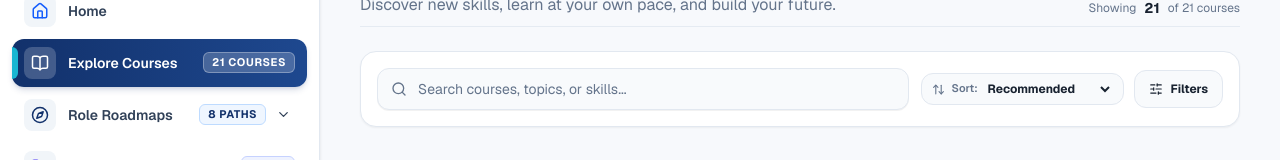
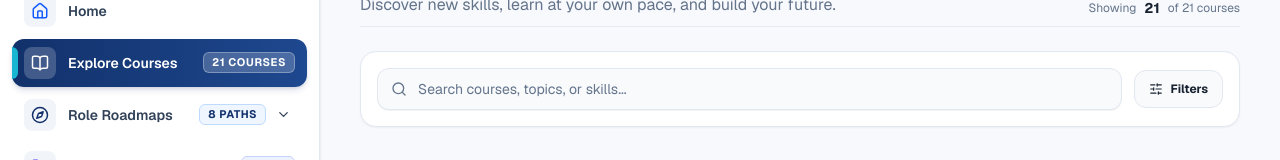
Before and after one commit to slrjdigital-ai/SLRJ-LEARN, a Next.js app: page /courses in a window 1280 px wide. Shown: the part 206-366 px from the top of the page. Built offline with nearby package versions, Linux system fonts and the light colour scheme.

Commit message:
feat: remove sorting dropdown from explore courses header

```diff
--- a/components/courses/ExploreCoursesHeader.tsx
+++ b/components/courses/ExploreCoursesHeader.tsx
@@ -1,6 +1,6 @@
 "use client";
 
-import { Search, Filter, X, BookOpen, SlidersHorizontal, ArrowUpDown } from "lucide-react";
+import { Search, Filter, X, BookOpen, SlidersHorizontal } from "lucide-react";
 
 export type SortOption = "recommended" | "newest" | "popular" | "shortest";
 
@@ -12,8 +12,8 @@ interface ExploreCoursesHeaderProps {
   isFilterOpen: boolean;
   onToggleFilter: () => void;
   activeFilterCount: number;
-  sortBy: SortOption;
-  onSortChange: (sort: SortOption) => void;
+  sortBy?: SortOption;
+  onSortChange?: (sort: SortOption) => void;
 }
 
 export default function ExploreCoursesHeader({
@@ -24,8 +24,6 @@ export default function ExploreCoursesHeader({
   isFilterOpen,
   onToggleFilter,
   activeFilterCount,
-  sortBy,
-  onSortChange,
 }: ExploreCoursesHeaderProps) {
   return (
     <section className="space-y-6">
@@ -85,25 +83,8 @@ export default function ExploreCoursesHeader({
           )}
         </div>
 
-        {/* Right Action Controls: Filter Button + Sort Select */}
-        <div className="flex items-center gap-2.5 w-full md:w-auto justify-between md:justify-end">
-          {/* Sorting Dropdown */}
-          <div className="flex items-center gap-1.5 bg-[#F8FAFC] border border-[#E2E8F0] rounded-xl px-2.5 py-1.5">
-            <ArrowUpDown size={13} className="text-[#64748B]" />
-            <span className="text-[11px] font-semibold text-[#64748B] hidden sm:inline">Sort:</span>
-            <select
-              value={sortBy}
-              onChange={(e) => onSortChange(e.target.value as SortOption)}
-              className="bg-transparent text-xs font-bold text-[#182230] focus:outline-none cursor-pointer pr-1"
-              aria-label="Sort courses by"
-            >
-              <option value="recommended">Recommended</option>
-              <option value="newest">Newest</option>
-              <option value="popular">Most Popular</option>
-              <option value="shortest">Shortest Duration</option>
-            </select>
-          </div>
-
+        {/* Right Action Controls: Filter Toggle Button */}
+        <div className="flex items-center gap-2.5 w-full md:w-auto justify-end">
           {/* Filter Toggle Button */}
           <button
             onClick={onToggleFilter}
--- a/components/courses/ExploreCoursesView.tsx
+++ b/components/courses/ExploreCoursesView.tsx
@@ -445,8 +445,6 @@ export default function ExploreCoursesView() {
         isFilterOpen={isFilterPanelOpen}
         onToggleFilter={() => setIsFilterPanelOpen((prev) => !prev)}
         activeFilterCount={activeFilterCount}
-        sortBy={sortBy}
-        onSortChange={setSortBy}
       />
 
       {/* ── Filter Panel Popover (when toggled) ── */}
```
